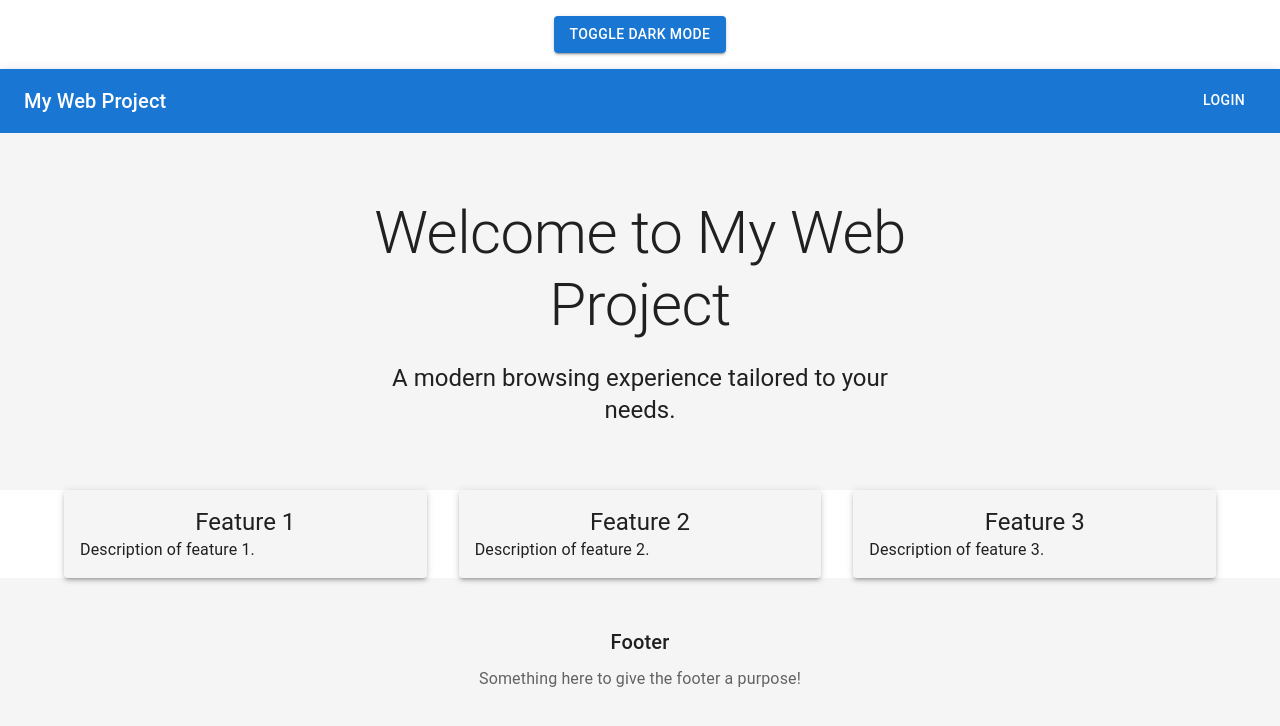
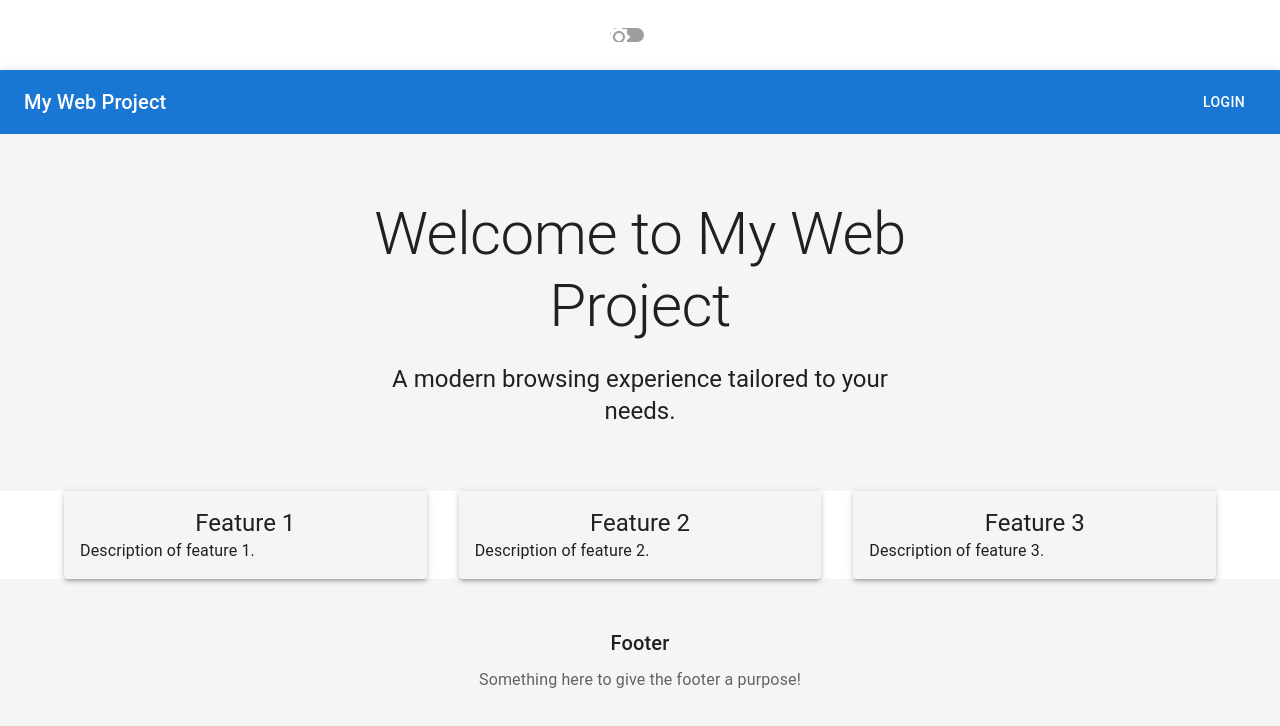
Before and after one commit to andygqw/GWTool_React, a React (Create React App) app: page / in a window 1280 px wide. Shown: the top 726 px of the page. Built offline with nearby package versions, Linux system fonts and the light colour scheme.

Commit message:
toggle switch

```diff
--- a/src/App.js
+++ b/src/App.js
@@ -1,26 +1,52 @@
-import React, { useMemo, useState } from 'react';
-import { ThemeProvider, CssBaseline, Button, Box } from '@mui/material';
-import { theme } from './theme';
+import React, {useMemo, useState, useEffect} from 'react';
+import {ThemeProvider, CssBaseline, Box, FormControlLabel, Switch} from '@mui/material';
+import {Brightness7, Brightness4} from '@mui/icons-material';
+import {theme} from './theme';
 import LandingPage from './Component/LandingPage';
 
 function App() {
-  const [mode, setMode] = useState('light');
+    const getDefaultMode = () => {
+        const prefersDarkMode = window.matchMedia('(prefers-color-scheme: dark)').matches;
+        return prefersDarkMode ? 'dark' : 'light';
+    };
+
+    const [mode, setMode] = useState(getDefaultMode);
+
     const themeMode = useMemo(() => theme(mode), [mode]);
 
     const toggleTheme = () => {
         setMode((prevMode) => (prevMode === 'light' ? 'dark' : 'light'));
     };
 
+    useEffect(() => {
+        const mediaQuery = window.matchMedia('(prefers-color-scheme: dark)');
+        const handleChange = (e) => {
+            setMode(e.matches ? 'dark' : 'light');
+        };
+        mediaQuery.addEventListener('change', handleChange);
+
+        return () => {
+            mediaQuery.removeEventListener('change', handleChange);
+        };
+    }, []);
+
     return (
         <ThemeProvider theme={themeMode}>
-          <CssBaseline />
-          {/* Optional: Theme toggle button */}
-          <Box sx={{ textAlign: 'center', m: 2 }}>
-              <Button variant="contained" onClick={toggleTheme}>
-                  Toggle {mode === 'light' ? 'Dark' : 'Light'} Mode
-              </Button>
+            <CssBaseline/>
+            <Box sx={{textAlign: 'center', m: 2}}>
+                <FormControlLabel
+                    control={
+                        <Switch
+                            checked={mode === 'dark'}
+                            onChange={toggleTheme}
+                            icon={<Brightness7/>}
+                            checkedIcon={<Brightness4/>}
+                        />
+                    }
+                    label=""
+                />
             </Box>
-          <LandingPage />
+            <LandingPage/>
         </ThemeProvider>
     );
 }
```
Also changed, not shown: src/Component/LandingPage.js (+7 -7 lines), src/theme.js (+5 -5 lines). Lines whose indentation alone changed are shown as unchanged.
